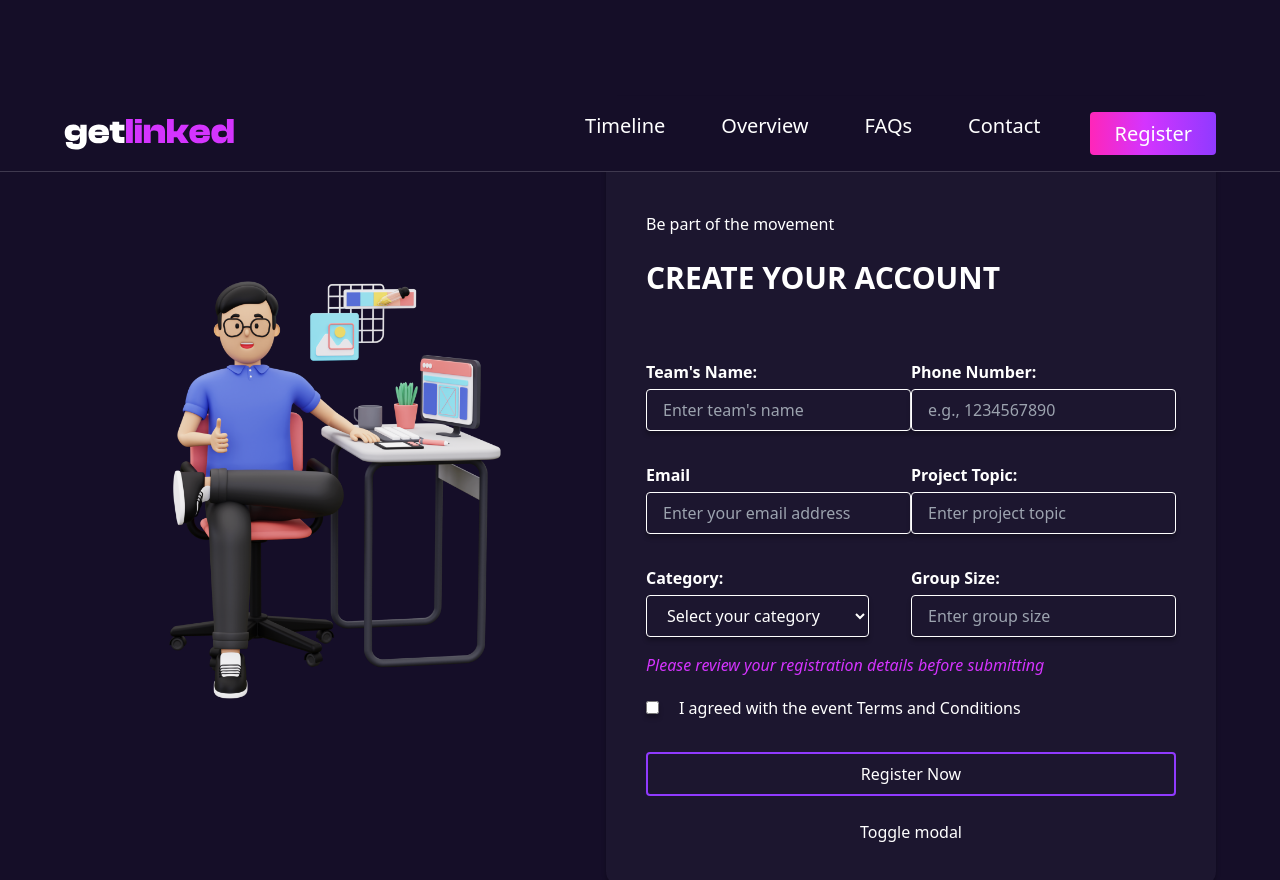
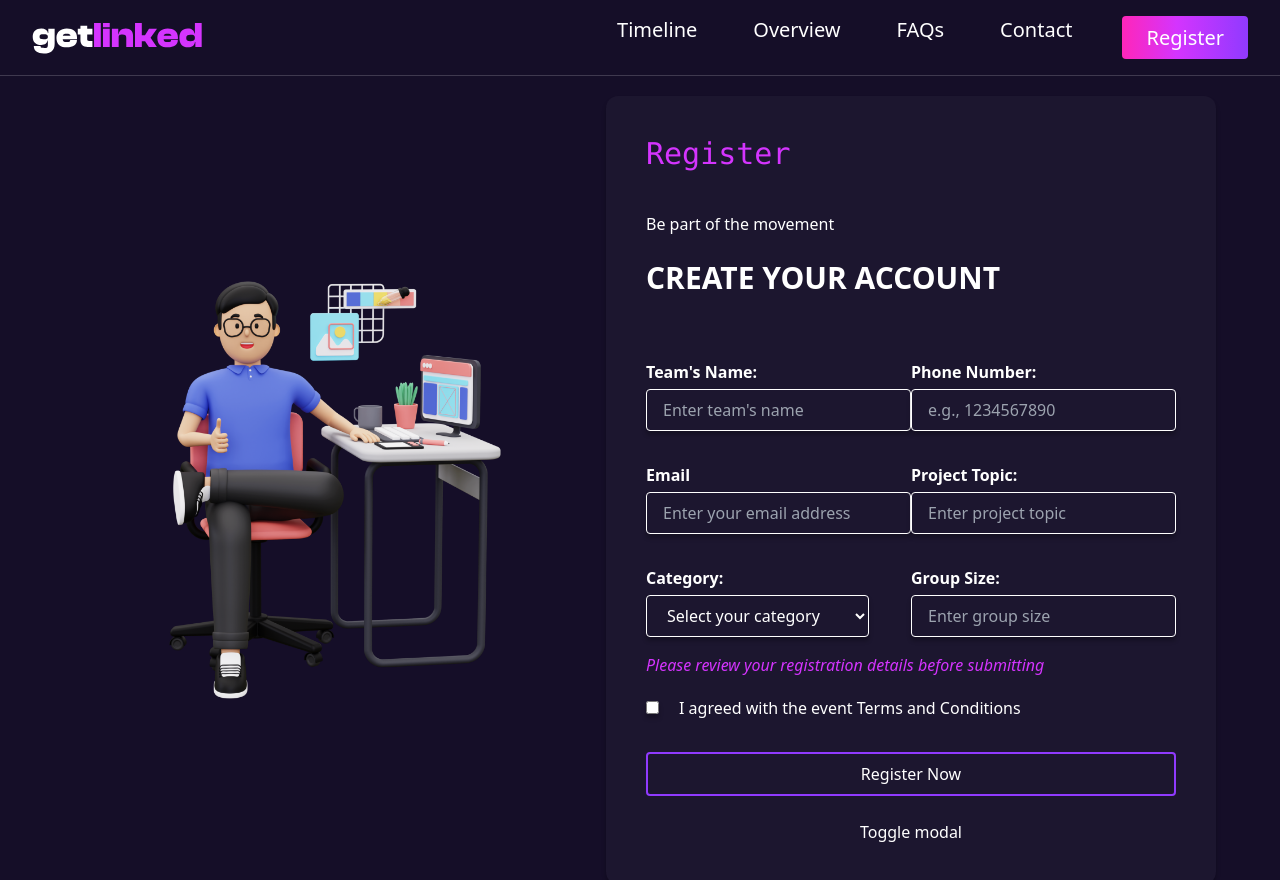
Before and after one commit to Stargnite/getLinked-hackerthon, a React (Vite) app: page /register in a window 1280 px wide. Shown: the top 880 px of the page. Built offline with nearby package versions, Linux system fonts and the light colour scheme; the HTML template or start-up script is replaced by a standard one; a web font is replaced by a local one.

Commit message:
added text padding

```diff
--- a/src/components/Navbar/Navbar.jsx
+++ b/src/components/Navbar/Navbar.jsx
@@ -75,7 +75,7 @@ const Navbar = () => {
 
         {navIsActive && (
           <div className="flex flex-col nav-drop">
-            <div className="cancel text-white text-2xl" onClick={cancelNav}>
+            <div className="cancel text-white text-3xl" onClick={cancelNav}>
               X
             </div>
             <ul className=" flex flex-col text-center">
--- a/src/components/Navbar/navbar.css
+++ b/src/components/Navbar/navbar.css
@@ -1,7 +1,7 @@
 nav {
   position: fixed;
-  padding: 1rem 4rem;
-  /* align-items: center; */
+  padding: 1rem 2rem;
+top:0;
   border-bottom: 1px solid rgba(255, 255, 255, 0.18);
   z-index: 999;
   width: 100vw;
--- a/src/components/Prizes/prizes.css
+++ b/src/components/Prizes/prizes.css
@@ -71,6 +71,7 @@
   .price-text .text {
     max-width: 25rem;
     margin-left: 0;
+    margin: 0 1.5rem;
   }
 
   .rewards {
--- a/src/components/Terms/terms.css
+++ b/src/components/Terms/terms.css
@@ -29,6 +29,11 @@
   background: transparent;
 }
 
+.list .item {
+
+}
+
+
 .security-img {
 	position: relative;
 }
@@ -40,8 +45,9 @@
 
 .check-icon {
   background: none;
-  padding-right: 5px;
+  margin-right: 5px;
   float: left;
+  margin-top: .5rem;
   width: .7rem;
 }
 
```
